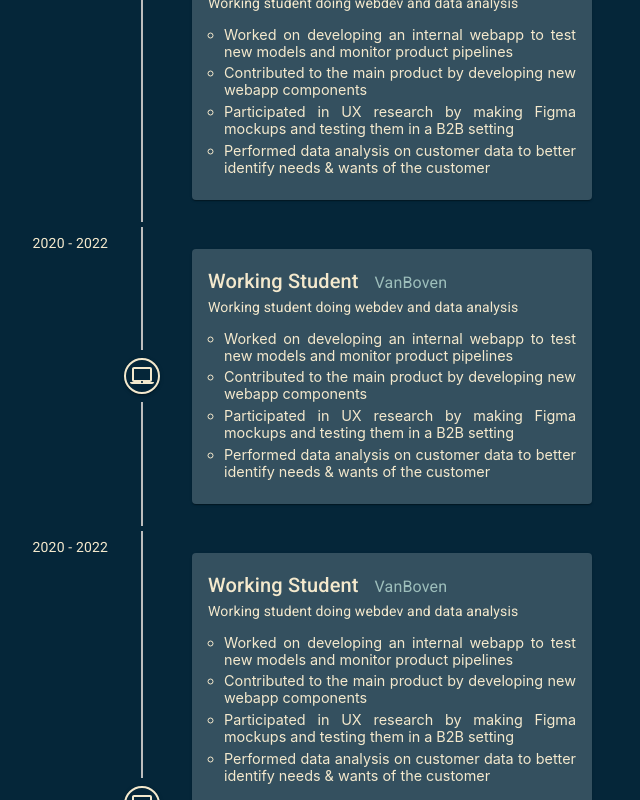
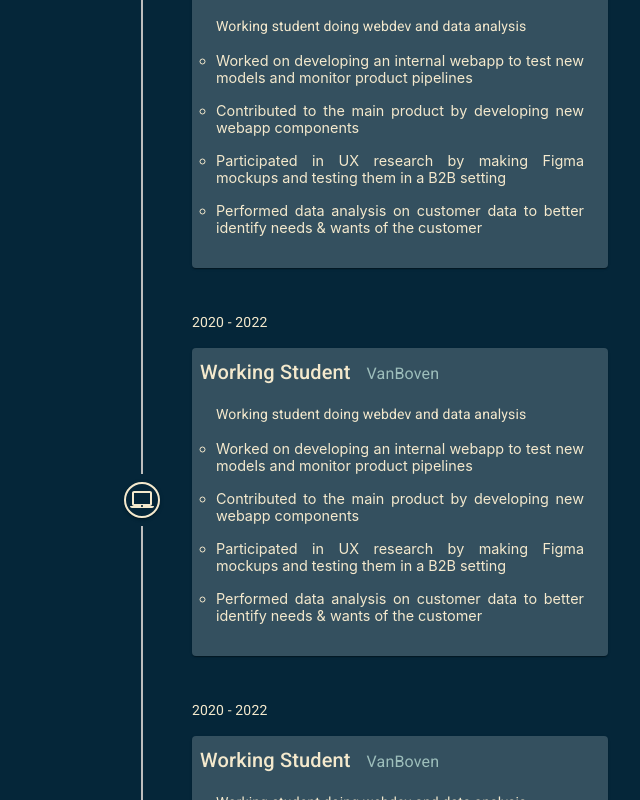
Before and after one commit to nsarrazin/personal-website, a React (Create React App) app: page / in a window 1280 px wide. Shown: the part 1200-2000 px from the top of the page, without its empty margins (498-1138 px from the left). Built offline with nearby package versions, Linux system fonts and the light colour scheme; a web font is replaced by a local one.

Commit message:
smol changes

```diff
--- a/src/App.css
+++ b/src/App.css
@@ -1,3 +1,8 @@
-li { padding: 0.3rem 0px 0px; }
-li:first-child { margin-top: 0px; }
+.bullet {
+    padding: 0.5rem 0px 0.5rem 0px;
+    list-style-position: outside; }
+
+.bullet:first-child {
+    margin-top: 0px;
+}
 ul { padding: 0.5rem 0px 0px}
--- a/src/components/Page.tsx
+++ b/src/components/Page.tsx
@@ -4,7 +4,9 @@ import { makeStyles, useTheme } from '@material-ui/core';
 const useStyles = makeStyles((theme) => ({
     page: {
         minHeight: "100vh",
-        paddingTop: "2rem"
+        paddingTop: "2rem",
+        paddingLeft: "0",
+        paddingRight: "0"
     },
 }));
 
--- a/src/components/landing/SideWidgetLanding.tsx
+++ b/src/components/landing/SideWidgetLanding.tsx
@@ -25,7 +25,6 @@ const useStyles = makeStyles((theme) => ({
     },
     textBox: {
         display: "flex",
-        alignItems: "center",
         flexDirection: "column",
         padding: "0 3vw"
     }
@@ -47,7 +46,7 @@ export function SideWidgetLanding() {
             <SelectableIcon mobile={isMobile} active={activeBox === 2} icon={MagnifyingLogo} callback={() => setActiveBox(2)} delay={4} />
         </Box>
         <FadeInText delay={2}>
-            <Box className={classes.textBox}>
+            <Box className={classes.textBox} sx={{ alignItems: isMobile ? "left" : "center" }}>
                 <Typography variant="h3">
                     {titles[activeBox]}
                 </Typography>
--- a/src/components/timeline/Content.tsx
+++ b/src/components/timeline/Content.tsx
@@ -8,10 +8,10 @@ let Content: Array<ElementTimeline> = [
         title: "Working Student",
         fulltext:
             <ul>
-                <li>Worked on developing an internal webapp to test new models and monitor product pipelines</li>
-                <li>Contributed to the main product by developing new webapp components</li>
-                <li>Participated in UX research by making Figma mockups and testing them in a B2B setting</li>
-                <li>Performed data analysis on customer data to better identify needs & wants of the customer</li>
+                <li className="bullet">Worked on developing an internal webapp to test new models and monitor product pipelines</li>
+                <li className="bullet">Contributed to the main product by developing new webapp components</li>
+                <li className="bullet">Participated in UX research by making Figma mockups and testing them in a B2B setting</li>
+                <li className="bullet">Performed data analysis on customer data to better identify needs & wants of the customer</li>
 
             </ul>,
         shorttext: "Working student doing webdev and data analysis",
@@ -24,10 +24,10 @@ let Content: Array<ElementTimeline> = [
         title: "Working Student",
         fulltext:
             <ul>
-                <li>Worked on developing an internal webapp to test new models and monitor product pipelines</li>
-                <li>Contributed to the main product by developing new webapp components</li>
-                <li>Participated in UX research by making Figma mockups and testing them in a B2B setting</li>
-                <li>Performed data analysis on customer data to better identify needs & wants of the customer</li>
+                <li className="bullet">Worked on developing an internal webapp to test new models and monitor product pipelines</li>
+                <li className="bullet">Contributed to the main product by developing new webapp components</li>
+                <li className="bullet">Participated in UX research by making Figma mockups and testing them in a B2B setting</li>
+                <li className="bullet">Performed data analysis on customer data to better identify needs & wants of the customer</li>
 
             </ul>,
         shorttext: "Working student doing webdev and data analysis",
@@ -40,10 +40,10 @@ let Content: Array<ElementTimeline> = [
         title: "Working Student",
         fulltext:
             <ul>
-                <li>Worked on developing an internal webapp to test new models and monitor product pipelines</li>
-                <li>Contributed to the main product by developing new webapp components</li>
-                <li>Participated in UX research by making Figma mockups and testing them in a B2B setting</li>
-                <li>Performed data analysis on customer data to better identify needs & wants of the customer</li>
+                <li className="bullet">Worked on developing an internal webapp to test new models and monitor product pipelines</li>
+                <li className="bullet">Contributed to the main product by developing new webapp components</li>
+                <li className="bullet">Participated in UX research by making Figma mockups and testing them in a B2B setting</li>
+                <li className="bullet">Performed data analysis on customer data to better identify needs & wants of the customer</li>
 
             </ul>,
         shorttext: "Working student doing webdev and data analysis",
--- a/src/components/timeline/TimelineCard.tsx
+++ b/src/components/timeline/TimelineCard.tsx
@@ -1,5 +1,5 @@
 import React from 'react';
-import { makeStyles, useTheme } from '@material-ui/core';
+import { makeStyles, useTheme, withStyles } from '@material-ui/core';
 import { useMediaQuery } from 'react-responsive'
 import { Box, Typography, Paper, Divider } from '@material-ui/core';
 import { ElementTimeline } from '../../types';
@@ -19,8 +19,8 @@ const useStyles = makeStyles((theme) => ({
         borderStyle: "solid"
     },
     paper: {
-        padding: "1rem 0 0.5rem 1rem",
-        margin: "1rem",
+        padding: "0.5rem 0.5rem 0.5rem 0.5rem",
+        margin: "1rem 0.5rem 2rem 1rem",
         maxWidth: "30vw",
         backgroundColor: "#34505f"
     },
@@ -47,13 +47,7 @@ export function TimelineCard({ el, mobile, first, last }: TimelineCardProps) {
 
     return (
         <TimelineItem>
-            <TimelineOppositeContent>
-                <Typography align="right"
-                    variant="body2"
-                    style={{ color: "text.secondary" }}
-                >
-                    {el.start} - {el.end}
-                </Typography>
+            <TimelineOppositeContent style={{ flex: mobile ? 0 : 1, padding: mobile ? 0 : "6px 16px" }}>
             </TimelineOppositeContent>
             <TimelineSeparator>
                 {!first && <TimelineConnector />}
@@ -62,15 +56,22 @@ export function TimelineCard({ el, mobile, first, last }: TimelineCardProps) {
                 </TimelineDot>
                 {!last && <TimelineConnector />}
             </TimelineSeparator>
-            <TimelineContent >
-                <Paper className={classes.paper}>
+            <TimelineContent style={{ padding: mobile ? 0 : "6px 16px" }} >
+                <Typography align="left"
+                    variant="body2"
+                    style={{ color: "text.secondary", padding: "0 1rem" }}
+                >
+                    {el.start} - {el.end}
+                </Typography>
+
+                <Paper className={classes.paper} style={{ maxWidth: mobile ? "80vh" : "50vh" }}>
                     <Typography display="inline" variant="h6" style={{ marginRight: "1rem" }}>
                         {el.title}
                     </Typography>
                     <Typography display="inline" variant="body1" style={{ color: theme.palette.secondary.main }}>
                         {el.company}
                     </Typography>
-                    <Typography variant="body2">
+                    <Typography variant="body2" style={{ padding: "1rem 0 0 1rem " }}>
                         {el.shorttext}
                     </Typography>
                     {/* <Divider /> */}
--- a/src/components/timeline/TimelinePage.tsx
+++ b/src/components/timeline/TimelinePage.tsx
@@ -8,7 +8,7 @@ import { Timeline } from './Timeline';
 const useStyles = makeStyles((theme) => ({
     container: {
         display: "flex",
-        padding: "0 5vw"
+        padding: "0 2vw"
     },
     textBox: {
         display: "flex",
@@ -32,10 +32,10 @@ export function TimelinePage() {
         <Box className={classes.container} sx={{ flexDirection: "column" }} >
             <div className={classes.textBox}>
                 <FadeInText delay={0}>
-                    <Typography variant="h2">Here's a quick history of what I did.</Typography>
+                    <Typography variant="h2" style={{ padding: "0 3vw" }}>Here's a quick history of what I did.</Typography>
                 </FadeInText>
             </div>
-            <div className={classes.textBox} style={{ marginTop: isMobile ? "vh" : "15vh" }}>
+            <div className={classes.textBox} style={{ marginTop: isMobile ? "5vh" : "15vh" }}>
                 <Timeline />
             </div>
         </ Box>);
--- a/src/components/timeline/TimelineWidget.tsx
+++ b/src/components/timeline/TimelineWidget.tsx
@@ -22,13 +22,15 @@ export function TimelineWidget({ els }: TimelineWidgetProps) {
     const isMobile = useMediaQuery({ query: '(max-width: 1224px)' })
 
     return (
-        <Box>
-            <Timeline >
-                {els.map((el, idx) => (<motion.div>
-                    <TimelineCard key={idx} mobile={isMobile} el={el} first={idx === 0} last={idx === els.length - 1} />
-                </motion.div>))}
+        <Box margin={0} padding={0}>
+            <Timeline align={isMobile ? "left" : "alternate"} >
+                {
+                    els.map((el, idx) => (<motion.div key={idx}>
+                        <TimelineCard mobile={isMobile} el={el} first={idx === 0} last={idx === els.length - 1} />
+                    </motion.div>))
+                }
             </Timeline>
-        </Box>)
+        </Box >)
 
 
 }
```
